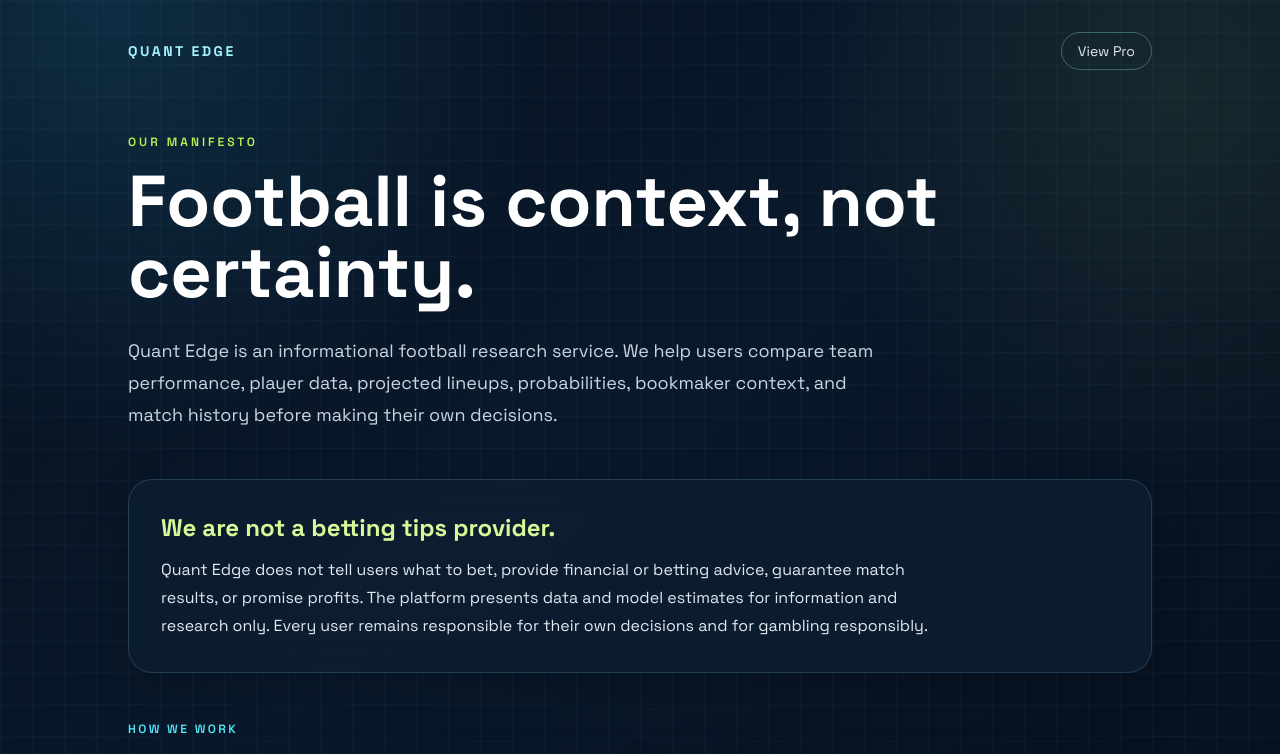
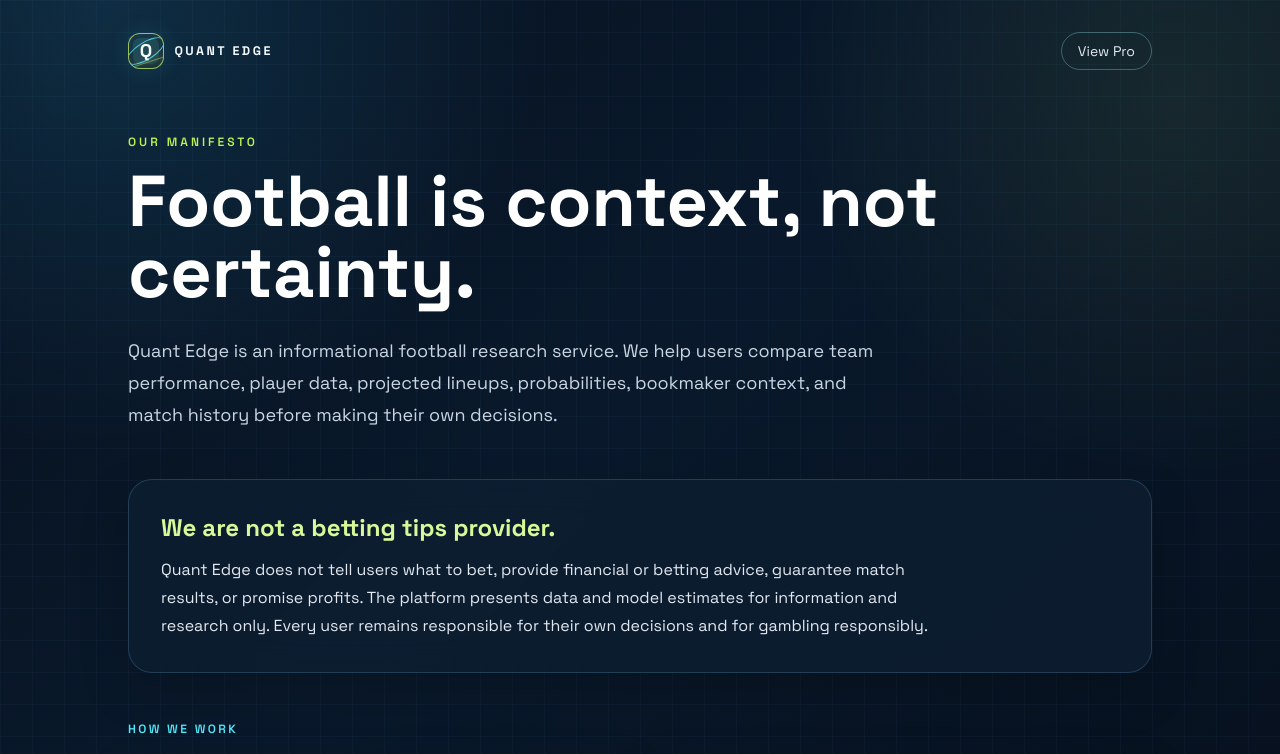
Before and after one commit to burntoak2012-ux/quant-edge-v2, a React app: page /about in a window 1280 px wide. Shown: the top 754 px of the page. Built offline with nearby package versions, Linux system fonts and the light colour scheme; some packages are replaced by stand-ins of ours.

Commit message:
Add dynamic professional brand mark

```diff
--- a/app/about/page.tsx
+++ b/app/about/page.tsx
@@ -1,4 +1,5 @@
 import Link from "next/link"
+import BrandMark from "@/components/BrandMark"
 
 const principles = [
   ["Evidence before excitement", "Ratings, probabilities, odds, team data, lineups, and performance records should be visible and open to question."],
@@ -12,7 +13,7 @@ export default function AboutPage() {
   return (
     <main className="qe-grid min-h-screen px-5 py-8 text-white sm:px-10">
       <div className="mx-auto max-w-5xl">
-        <nav className="flex items-center justify-between"><Link className="text-sm font-bold tracking-[0.18em] text-cyan-200" href="/">QUANT EDGE</Link><Link className="rounded-full border border-cyan-200/30 px-4 py-2 text-sm text-slate-200 hover:border-cyan-200 hover:bg-cyan-200/10" href="/pricing">View Pro</Link></nav>
+        <nav className="flex items-center justify-between"><BrandMark /><Link className="rounded-full border border-cyan-200/30 px-4 py-2 text-sm text-slate-200 hover:border-cyan-200 hover:bg-cyan-200/10" href="/pricing">View Pro</Link></nav>
         <header className="mt-16 max-w-4xl">
           <p className="text-xs font-semibold uppercase tracking-[0.25em] text-lime-300">Our manifesto</p>
           <h1 className="mt-4 text-5xl font-bold leading-[0.98] sm:text-7xl">Football is context, not certainty.</h1>
--- a/app/account/page.tsx
+++ b/app/account/page.tsx
@@ -1,5 +1,6 @@
 import { UserButton } from "@clerk/nextjs"
 import Link from "next/link"
+import BrandMark from "@/components/BrandMark"
 
 export default function AccountPage() {
   return (
@@ -7,7 +8,7 @@ export default function AccountPage() {
       <div className="mx-auto max-w-2xl">
         <div className="flex items-center justify-between">
           <div>
-            <p className="text-xs font-semibold uppercase tracking-[0.24em] text-cyan-300">Quant Edge</p>
+            <BrandMark compact />
             <h1 className="mt-3 text-3xl font-bold">Your account</h1>
           </div>
           <div className="flex items-center gap-3">
--- a/app/globals.css
+++ b/app/globals.css
@@ -62,6 +62,79 @@ a:hover {
   animation: qe-reveal 500ms ease both;
 }
 
+.qe-brand {
+  display: inline-flex;
+  align-items: center;
+  gap: 0.65rem;
+  color: #f4fbff;
+}
+
+.qe-brand-symbol {
+  position: relative;
+  display: inline-flex;
+  width: 2.25rem;
+  height: 2.25rem;
+  align-items: center;
+  justify-content: center;
+  overflow: hidden;
+  border: 1px solid rgba(199, 243, 107, 0.7);
+  border-radius: 0.75rem;
+  background: linear-gradient(145deg, rgba(94, 231, 247, 0.2), rgba(199, 243, 107, 0.12));
+  box-shadow: inset 0 0 0 4px rgba(7, 17, 31, 0.35), 0 0 24px rgba(94, 231, 247, 0.12);
+}
+
+.qe-brand-core {
+  position: relative;
+  z-index: 2;
+  font-size: 1.15rem;
+  font-weight: 800;
+  line-height: 1;
+  color: #f4fbff;
+}
+
+.qe-brand-orbit {
+  position: absolute;
+  width: 2.7rem;
+  height: 1.1rem;
+  border: 1px solid rgba(94, 231, 247, 0.8);
+  border-radius: 50%;
+  transform: rotate(-32deg);
+}
+
+.qe-brand-signal {
+  position: absolute;
+  left: -0.7rem;
+  bottom: 0.25rem;
+  width: 3.7rem;
+  height: 1px;
+  background: var(--qe-lime);
+  box-shadow: 0 0 8px rgba(199, 243, 107, 0.8);
+  transform: rotate(-18deg);
+  animation: qe-brand-signal 2.8s ease-in-out infinite;
+}
+
+.qe-brand-name {
+  font-size: 0.78rem;
+  font-weight: 800;
+  letter-spacing: 0.2em;
+  white-space: nowrap;
+}
+
+.qe-brand-compact .qe-brand-symbol {
+  width: 1.9rem;
+  height: 1.9rem;
+  border-radius: 0.6rem;
+}
+
+.qe-brand-compact .qe-brand-name {
+  font-size: 0.7rem;
+}
+
+@keyframes qe-brand-signal {
+  0%, 100% { opacity: 0.45; transform: translateX(-0.25rem) rotate(-18deg); }
+  50% { opacity: 1; transform: translateX(0.25rem) rotate(-18deg); }
+}
+
 @keyframes qe-reveal {
   from { opacity: 0; transform: translateY(8px); }
   to { opacity: 1; transform: translateY(0); }
--- a/app/page.tsx
+++ b/app/page.tsx
@@ -1,12 +1,13 @@
 import Link from "next/link"
 import { LanguageSelector } from "@/components/LanguageProvider"
+import BrandMark from "@/components/BrandMark"
 
 export default function Home() {
   return (
     <main className="qe-grid min-h-screen px-6 py-8 text-white sm:px-10">
       <div className="mx-auto flex min-h-[85vh] max-w-6xl flex-col justify-between">
         <nav className="flex items-center justify-between">
-          <span className="text-sm font-bold tracking-[0.18em] text-cyan-200">QUANT EDGE</span>
+          <BrandMark />
           <div className="flex items-center gap-3"><LanguageSelector /><Link className="rounded-full border border-cyan-200/30 px-4 py-2 text-sm text-slate-200 hover:border-cyan-200 hover:bg-cyan-200/10" href="/sign-in">Sign in</Link></div>
         </nav>
         <section className="max-w-3xl py-20">
--- a/app/pricing/page.tsx
+++ b/app/pricing/page.tsx
@@ -2,6 +2,7 @@
 import { useState } from "react"
 import { SignInButton } from "@clerk/nextjs"
 import { LanguageSelector, useLanguage } from "@/components/LanguageProvider"
+import BrandMark from "@/components/BrandMark"
 
 export default function PricingPage() {
   const { t } = useLanguage()
@@ -43,7 +44,7 @@ export default function PricingPage() {
     <main className="qe-grid min-h-screen p-6 text-white sm:p-10">
       <div className="mx-auto max-w-3xl">
       <div className="flex justify-end"><LanguageSelector /></div>
-      <p className="text-xs font-semibold uppercase tracking-[0.24em] text-cyan-300">Quant Edge</p>
+      <BrandMark />
       <h1 className="mt-3 text-4xl font-bold">{t.todayEdge}</h1>
       <p className="mt-3 max-w-xl text-slate-400">One plan for serious match analysis, with lineup-aware ratings when confirmed team sheets arrive.</p>
       <div className="mt-8 max-w-md border border-cyan-100/10 bg-slate-900/40 p-5"><h2 className="font-semibold text-cyan-100">Free preview</h2><p className="mt-2 text-sm leading-6 text-slate-400">Explore two daily fixtures with the core probability split and team context. No card required.</p></div>
--- /dev/null
+++ b/components/BrandMark.tsx
@@ -0,0 +1,21 @@
+import Link from "next/link"
+
+type BrandMarkProps = {
+  href?: string
+  compact?: boolean
+}
+
+export default function BrandMark({ href = "/", compact = false }: BrandMarkProps) {
+  const mark = (
+    <span aria-label="Quant Edge" className={`qe-brand ${compact ? "qe-brand-compact" : ""}`}>
+      <span aria-hidden="true" className="qe-brand-symbol">
+        <span className="qe-brand-core">Q</span>
+        <span className="qe-brand-orbit" />
+        <span className="qe-brand-signal" />
+      </span>
+      <span className="qe-brand-name">QUANT EDGE</span>
+    </span>
+  )
+
+  return href ? <Link href={href}>{mark}</Link> : mark
+}
--- a/components/Dashboard.tsx
+++ b/components/Dashboard.tsx
@@ -6,6 +6,7 @@ import { useEffect, useState } from "react"
 import SignalCard from "@/components/SignalCard"
 import { LEAGUES } from "@/lib/leagues"
 import { LanguageSelector, useLanguage } from "@/components/LanguageProvider"
+import BrandMark from "@/components/BrandMark"
 
 type Match = {
   accessLevel: "free" | "pro"
@@ -114,7 +115,8 @@ export default function Dashboard() {
         <header className="qe-panel qe-reveal mb-8 rounded-3xl border p-5 shadow-2xl shadow-cyan-950/20 sm:p-7">
           <div className="flex flex-col gap-5 md:flex-row md:items-center md:justify-between">
             <div>
-              <p className="mb-2 text-[10px] font-semibold uppercase tracking-[0.32em] text-cyan-300">Quant Edge / Match intelligence</p>
+              <div className="mb-3"><BrandMark compact /></div>
+              <p className="mb-2 text-[10px] font-semibold uppercase tracking-[0.32em] text-cyan-300">Match intelligence</p>
               <h1 className="text-3xl font-bold tracking-tight sm:text-5xl">{t.todayEdge}<span className="text-lime-300">.</span></h1>
             </div>
 
```
